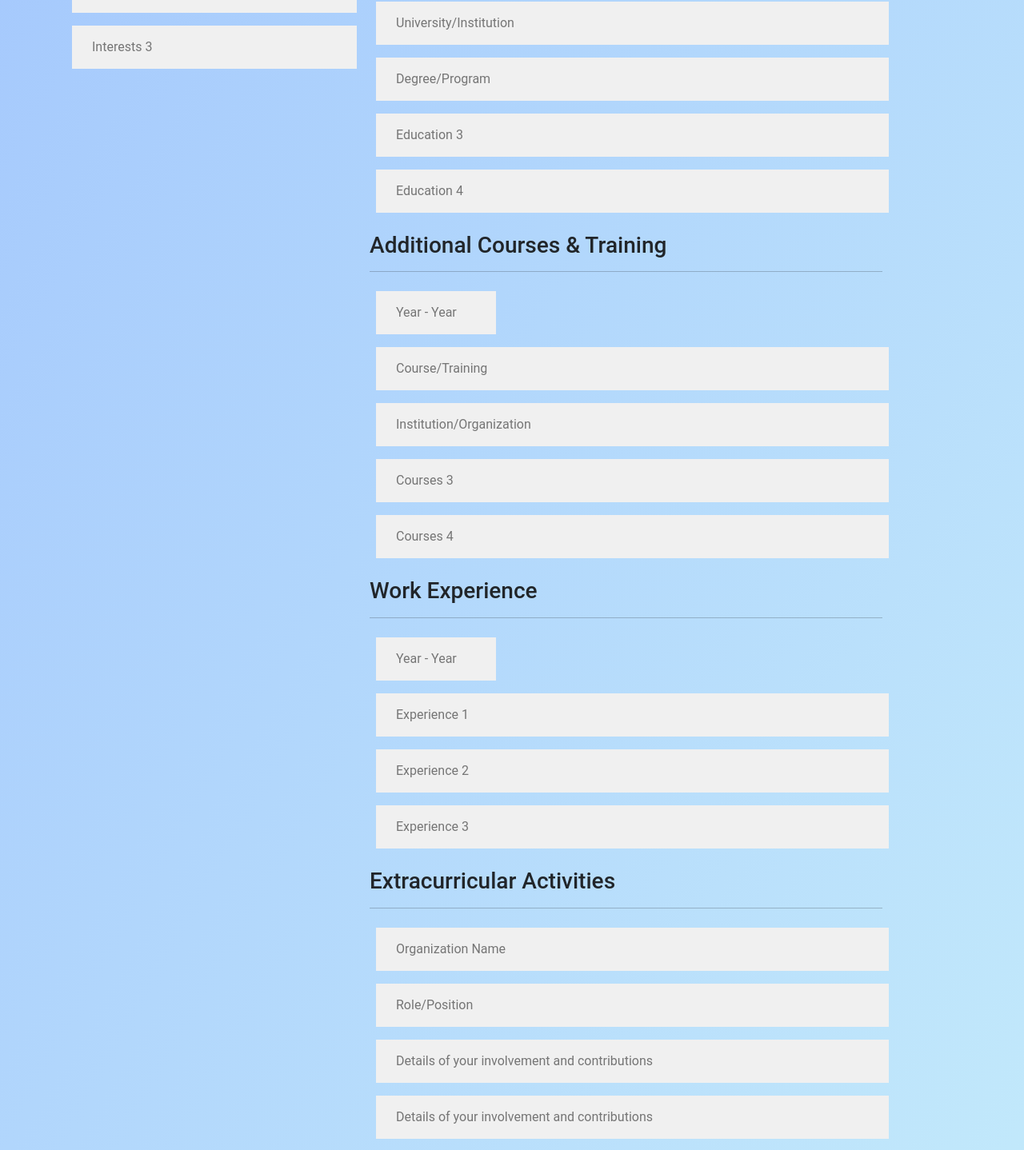
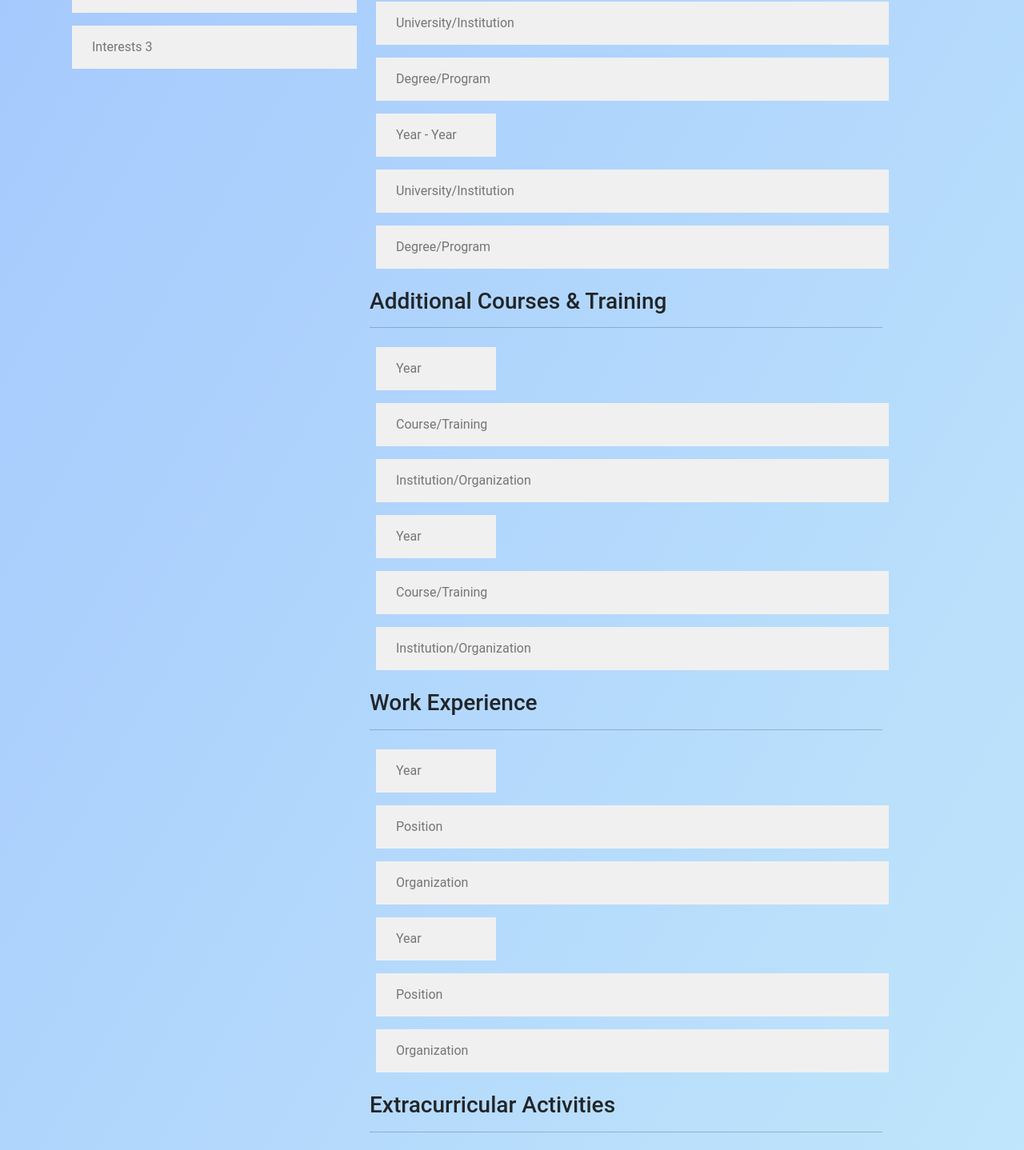
Before and after one commit to MalinduDelpitiya55/NalandaSkillHub, a React (Vite) app in the folder frontend/: page /Profileedit in a window 1280 px wide. Shown: the part 781-2219 px from the top of the page at 80% size. Built offline with nearby package versions, Linux system fonts and the light colour scheme.

Commit message:
CREATE AND UPDATE COMPLETE

```diff
--- a/frontend/package.json
+++ b/frontend/package.json
@@ -16,8 +16,8 @@
     "@fortawesome/fontawesome-svg-core": "^6.5.2",
     "@fortawesome/free-regular-svg-icons": "^6.5.2",
     "@fortawesome/free-solid-svg-icons": "^6.5.2",
+    "@fortawesome/react-fontawesome": "^0.2.1",
     "@headlessui/react": "^2.0.3",
-    "@fortawesome/react-fontawesome": "^0.2.1",
     "@mui/icons-material": "^5.15.17",
     "@mui/material": "^5.15.17",
     "@mui/styled-engine-sc": "^6.0.0-alpha.18",
@@ -40,7 +40,6 @@
     "react-bootstrap": "^2.10.2",
     "react-card-slider-component": "^1.0.9",
     "react-dom": "^18.3.1",
-
     "react-hook-form": "^7.51.5",
     "react-icons": "^5.2.1",
     "react-router-dom": "^6.23.0",
--- a/frontend/src/components/multiForm/MultiStepForm.jsx
+++ b/frontend/src/components/multiForm/MultiStepForm.jsx
@@ -20,13 +20,7 @@ const MultiStepForm = () => {
     imagePreview: null,
   };
 
-  const [formData, setFormData] = useState(() => {
-    const savedData = localStorage.getItem("formData");
-     console.log("SavedData : " , savedData);
-    return savedData ? JSON.parse(savedData) : initialFormData;
-
-  });
-
+  const [formData, setFormData] = useState(initialFormData);
   const [step, setStep] = useState(1);
 
   useEffect(() => {
@@ -38,76 +32,47 @@ const MultiStepForm = () => {
 
   const submitForm = async () => {
     try {
-      // Retrieve formData and skills from local storage
-      const formData = JSON.parse(localStorage.getItem("formData")); // formData is an object
-      const skills = JSON.parse(localStorage.getItem("skills")); // skills is an array
-      const combinedData = {
-        ...formData, // Spread operator to include all formData properties
-        skills: skills, // Add skills array
-      };
-      console.log("formDataCopy : ", combinedData);
-      if (combinedData.image) {
-        const imageFormData = new FormData();
-        imageFormData.append("file", combinedData.image);
-        imageFormData.append("upload_preset", "your_upload_preset"); // Replace with your Cloudinary upload preset
-        // Upload the image to Cloudinary
-        const imageResponse = await fetch(
-          "https://api.cloudinary.com/v1_1/dcvk2iamg/image/upload",
-          {
-            method: "POST",
-            body: imageFormData,
-          }
-        );
-        console.log("imageFormData", imageFormData);
-        const imageResult = await imageResponse.json();
-        combinedData.image = imageResult.url; // Adjust based on your backend response
+      const formDataToSend = new FormData();
+      for (const key in formData) {
+        if (Object.prototype.hasOwnProperty.call(formData, key)) {
+          formDataToSend.append(key, formData[key]);
+        }
       }
-      console.log("formDataCop : ", combinedData);
-      const response = await fetch(
-        "http://localhost:3306/register/seller",
-        {
-          method: "POST",
-          headers: {
-            "Content-Type": "application/json",
-          },
-          body: JSON.stringify(combinedData),
-        }
-      );
+      const response = await fetch("http://localhost:3306/register/seller", {
+        method: "POST",
+        body: formDataToSend,
+      });
       if (!response.ok) {
         throw new Error("Network response was not ok");
       }
       const data = await response.json();
       console.log("Form submitted successfully:", data);
-      // Clear form data from local storage after successful submission
       localStorage.removeItem("formData");
-      localStorage.clear();
-      setFormData(initialFormData); // Reset form data
+      localStorage.removeItem("skills");
     } catch (error) {
       console.error("Error submitting form:", error);
     }
   };
 
-  switch (step) {
-    case 1:
-      return (
+  return (
+    <>
+      {step === 1 && (
         <Step1
           formData={formData}
           setFormData={setFormData}
           nextStep={nextStep}
         />
-      );
-    case 2:
-      return (
+      )}
+      {step === 2 && (
         <Step2
           formData={formData}
           setFormData={setFormData}
           prevStep={prevStep}
           submitForm={submitForm}
         />
-      );
-    default:
-      return <div>Error: Invalid step</div>;
-  }
+      )}
+    </>
+  );
 };
 
 export default MultiStepForm;
--- a/frontend/src/components/multiForm/Step2.jsx
+++ b/frontend/src/components/multiForm/Step2.jsx
@@ -2,7 +2,23 @@ import PropTypes from "prop-types";
 import DefaultPP from "../../assets/images/profile-circle.svg";
 import Tagify from "../ragistration/skillsInputForRegister";
 const Step2 = ({formData, setFormData, submitForm, prevStep}) => {
+  // Function to handle input changes, including file inputs
   const handleChange = (e) => {
+    const {name, value, files} = e.target;
+    if (name === "image" && files[0]) {
+      const file = files[0]; // Get the first file from the input
+      setFormData((prevData) => ({...prevData, image: file})); // Update formData with the selected file
+
+      const reader = new FileReader(); // Create a new FileReader instance
+      reader.onload = () => {
+        setFormData((prevData) => ({...prevData, imagePreview: reader.result})); // Update formData with the image preview
+      };
+      reader.readAsDataURL(file); // Read the file as a data URL
+    } else {
+      setFormData((prevData) => ({...prevData, [name]: value})); // Update formData with the input value
+    }
+  };
+  const handleimage = (e) => {
     if (e.target.name === "image") {
       const file = e.target.files[0];
       setFormData({...formData, image: file});
@@ -62,7 +78,7 @@ const Step2 = ({formData, setFormData, submitForm, prevStep}) => {
                         className="custom-file-input form-control"
                         id="image"
                         name="image"
-                        onChange={handleChange}
+                        onChange={handleimage}
                         accept="image/*"
                       />
                     </div>
--- a/frontend/src/components/profile/profileedit.jsx
+++ b/frontend/src/components/profile/profileedit.jsx
@@ -1,49 +1,120 @@
-//import React from 'react';
 import "bootstrap/dist/css/bootstrap.min.css";
 import "@fortawesome/fontawesome-free/css/all.min.css";
 import Profilepic from "../../assets/images/profile/profile-img.jpg";
 import "./../css/profile.css";
 import Tagify from "../ragistration/skillsInputForRegister";
+import {useState, useEffect} from "react";
+import Axios from "axios";
 
 const CVSection = () => {
+  const [formData, setFormData] = useState({
+
+    name: "",
+    description: "",
+    interests: ["", "", ""],
+    qualifications: ["", "", ""],
+    education: [
+      {year: "", institution: "", degree: ""},
+      {year: "", institution: "", degree: ""},
+    ],
+    courses: [
+      {year: "", name: "", institution: ""},
+      {year: "", name: "", institution: ""},
+    ],
+    experiences: [
+      {year: "", position: "", organization: ""},
+      {year: "", position: "", organization: ""},
+    ],
+    extracurriculars: [
+      {organization: "", role: "", details: ""},
+      {organization: "", role: "", details: ""},
+    ],
+    skills: [],
+  });
+
+  useEffect(() => {
+    const storedSkills = localStorage.getItem("skills");
+    if (storedSkills) {
+      setFormData((prevFormData) => ({
+        ...prevFormData,
+        skills: JSON.parse(storedSkills),
+      }));
+    }
+    const userId = localStorage.getItem("id");
+    if (userId) {
+      setFormData((prevFormData) => ({
+        ...prevFormData,
+        id: userId,
+      }));
+    }
+  }, []);
+
+  const handleSubmit = async () => {
+    console.log(formData);
+    try {
+      // Get the JWT token from wherever it's stored in your frontend
+      const id = localStorage.getItem("userID");
+
+
+      const response = await Axios.post(
+        `http://localhost:3306/seller/update/${id}`,
+        formData
+      );
+      console.log(response.data);
+    } catch (error) {
+      console.error("Error:", error);
+    }
+  };
+
+  const handleChange = (e) => {
+    const {name, value} = e.target;
+    const [key, index, subkey] = name.split("-");
+
+    if (index !== undefined) {
+      setFormData((prevFormData) => ({
+        ...prevFormData,
+        [key]: prevFormData[key].map((item, i) =>
+          i === parseInt(index, 10)
+            ? subkey
+              ? {...item, [subkey]: value}
+              : value
+            : item
+        ),
+      }));
+    } else {
+      setFormData({
+        ...formData,
+        [name]: value,
+      });
+    }
+  };
+
   return (
     <>
       {/* CSS */}
       <style>
         {`
-
-        .editp{
+        .editp {
           background-image: linear-gradient(120deg, #a1c4fd 0%, #c2e9fb 100%);
         }
-
-        input {
+        input, textarea {
           border: none;
           outline: none;
           font-size: 16px;
-          background-color: #f0f0f0; /* Optional: Light grey background */
-          color: #333; /* Optional: Text color */
+          background-color: #f0f0f0;
+          color: #333;
           padding: 15px 25px;
           margin: 8px 8px;
         }
-
-      .descriptionp{
-          font-size: 16px;
-          background-color: #f0f0f0; /* Optional: Light grey background */
-          color: #333; /* Optional: Text color */
-          margin: 8px 8px;
-      }
-
-      .year{
+        .year {
           width: 150px;
         }
-
-
         `}
       </style>
 
       <div className="editp">
         <section className="container" id="cv">
-          <div className=" row">
+          <div className="row">
             <div className="col-lg-4 mt-5 order-lg-0 order-1 text-center">
               <img
                 className="img-fluid rounded-circle border border-5 border-dark-subtle"
@@ -54,12 +125,12 @@ const CVSection = () => {
                 Akash Hirumal
               </h2>
               <ul className="list-unstyled contact-info">
-                {/* <li id='role'>Logo Specialist and Graphic Designer</li> */}
                 <input
                   type="text"
                   id="name"
                   name="name"
                   className="col-12"
+                  onChange={handleChange}
                   placeholder="Logo Specialist and Graphic Designer"
                 />
               </ul>
@@ -67,266 +138,193 @@ const CVSection = () => {
               <h5>Technical Skills</h5>
               <ul className="list-unstyled">
                 <Tagify />
-                {/* <li>HTML</li>
-              <li>CSS</li>
-              <li>JavaScript</li> */}
-                {/* Add or remove skills as needed */}
               </ul>
               <h5>Personal Interests</h5>
               <ul className="list-unstyled">
+                {formData.interests.map((interest, index) => (
                   <input
+                    key={index}
                     type="text"
-                  id="interests1"
-                  name="interests1"
+                    id={`interests-${index}`}
+                    name={`interests-${index}`}
                     className="interests col-12"
-                  placeholder="Interests 1"
+                    placeholder={`Interests ${index + 1}`}
+                    onChange={handleChange}
                     required
                   />
-                <input
-                  type="text"
-                  id="interests2"
-                  name="interests2"
-                  className="interests col-12"
-                  placeholder="Interests 2"
-                  required
-                />
-                <input
-                  type="text"
-                  id="interests3"
-                  name="interests3"
-                  className="interests col-12"
-                  placeholder="Interests 3"
-                />
-                {/* <li>Interest 1</li>
-              <li>Interest 2</li>
-              <li>Interest 3</li> */}
-                {/* Add or remove interests as needed */}
+                ))}
               </ul>
             </div>
             <div className="col-lg-7 order-lg-1 order-0 mt-5 text-start">
               <h3>Profile</h3>
               <hr />
-              {/* <p>Write a brief description of yourself, your background, and your goals. Highlight your key strengths and experiences.</p> */}
               <textarea
                 className="descriptionp form-control"
                 id="description"
                 name="description"
                 rows="5"
+                onChange={handleChange}
                 placeholder="Write a brief description of yourself, your background, and your goals. Highlight your key strengths and experiences."
               />
               <br />
               <h3>Highlights of Qualifications</h3>
               <hr />
               <ul>
+                {formData.qualifications.map((qualification, index) => (
                   <input
+                    key={index}
                     type="text"
-                  id="qualification1"
-                  name="qualification1"
+                    id={`qualifications-${index}`}
+                    name={`qualifications-${index}`}
                     className="qualification col-12"
-                  placeholder="Qualification 1"
+                    onChange={handleChange}
+                    placeholder={`Qualification ${index + 1}`}
                     required
                   />
-                <input
-                  type="text"
-                  id="qualification2"
-                  name="qualification2"
-                  className="qualification col-12"
-                  placeholder="Qualification 2"
-                  required
-                />
-                <input
-                  type="text"
-                  id="qualification3"
-                  name="qualification3"
-                  className="qualification col-12"
-                  placeholder="Qualification 3"
-                />
-
-                {/* <li>Qualification 1</li>
-              <li>Qualification 2</li>
-              <li>Qualification 3</li> */}
-                {/* Add or remove qualifications as needed */}
+                ))}
               </ul>
               <h3>Education</h3>
               <hr />
               <dl>
+                {formData.education.map((edu, index) => (
+                  <div key={index}>
                     <input
                       type="text"
-                  id="year1"
-                  name="year1"
+                      id={`education-${index}-year`}
+                      name={`education-${index}-year`}
                       className="year col-12"
+                      onChange={handleChange}
                       placeholder="Year - Year"
                       required
                     />
                     <input
                       type="text"
-                  id="education1"
-                  name="education1"
+                      id={`education-${index}-institution`}
+                      name={`education-${index}-institution`}
                       className="education col-12"
+                      onChange={handleChange}
                       placeholder="University/Institution"
                       required
                     />
                     <input
                       type="text"
-                  id="education2"
-                  name="education2"
+                      id={`education-${index}-degree`}
+                      name={`education-${index}-degree`}
                       className="education col-12"
+                      onChange={handleChange}
                       placeholder="Degree/Program"
                     />
-                <input
-                  type="text"
-                  id="education3"
-                  name="education3"
-                  className="education col-12"
-                  placeholder="Education 3"
-                />
-                <input
-                  type="text"
-                  id="education4"
-                  name="education4"
-                  className="education col-12"
-                  placeholder="Education 4"
-                />
-
-                {/* <dt>Year - Year</dt>
-              <dd>University/Institution</dd>
-              <dd>Degree/Program</dd> */}
+                  </div>
+                ))}
               </dl>
               <h3>Additional Courses & Training</h3>
               <hr />
               <dl>
+                {formData.courses.map((course, index) => (
+                  <div key={index}>
                     <input
                       type="text"
-                  id="year2"
-                  name="year2"
+                      id={`courses-${index}-year`}
+                      name={`courses-${index}-year`}
                       className="year col-12"
-                  placeholder="Year - Year"
+                      onChange={handleChange}
+                      placeholder="Year"
                       required
                     />
                     <input
                       type="text"
-                  id="courses1"
-                  name="courses1"
+                      id={`courses-${index}-name`}
+                      name={`courses-${index}-name`}
                       className="courses col-12"
                       placeholder="Course/Training"
+                      onChange={handleChange}
                       required
                     />
                     <input
                       type="text"
-                  id="courses2"
-                  name="courses2"
+                      id={`courses-${index}-institution`}
+                      name={`courses-${index}-institution`}
                       className="courses col-12"
+                      onChange={handleChange}
                       placeholder="Institution/Organization"
                     />
-                <input
-                  type="text"
-                  id="courses3"
-                  name="courses3"
-                  className="courses col-12"
-                  placeholder="Courses 3"
-                />
-                <input
-                  type="text"
-                  id="courses4"
-                  name="courses4"
-                  className="courses col-12"
-                  placeholder="Courses 4"
-                />
-                {/* <dt>Year</dt>
-              <dd>Course/Training</dd>
-              <dd>Institution/Organization</dd> */}
+                  </div>
+                ))}
               </dl>
               <h3>Work Experience</h3>
               <hr />
               <dl>
+                {formData.experiences.map((experience, index) => (
+                  <div key={index}>
                     <input
                       type="text"
-                  id="year3"
-                  name="year3"
+                      id={`experiences-${index}-year`}
+                      name={`experiences-${index}-year`}
                       className="year col-12"
-                  placeholder="Year - Year"
+                      onChange={handleChange}
+                      placeholder="Year"
                     />
                     <input
                       type="text"
-                  id="experience1"
-                  name="experience1"
+                      id={`experiences-${index}-position`}
+                      name={`experiences-${index}-position`}
                       className="experience col-12"
-                  placeholder="Experience 1"
+                      onChange={handleChange}
+                      placeholder="Position"
                     />
                     <input
                       type="text"
-                  id="experience2"
-                  name="experience2"
+                      id={`experiences-${index}-organization`}
+                      name={`experiences-${index}-organization`}
                       className="experience col-12"
-                  placeholder="Experience 2"
+                      onChange={handleChange}
+                      placeholder="Organization"
                     />
-                <input
-                  type="text"
-                  id="experience3"
-                  name="experience3"
-                  className="experience col-12"
-                  placeholder="Experience 3"
-                />
-                {/* <dt>Year - Year</dt>
-              <dd>Job Position</dd>
-              <dd>Company/Organization</dd> */}
-                {/* Add or remove work experience entries as needed */}
+                  </div>
+                ))}
               </dl>
               <h3>Extracurricular Activities</h3>
               <hr />
               <dl>
+                {formData.extracurriculars.map((activity, index) => (
+                  <div key={index}>
                     <input
                       type="text"
-                  id="organization"
-                  name="organization"
+                      id={`extracurriculars-${index}-organization`}
+                      name={`extracurriculars-${index}-organization`}
                       className="organization col-12"
+                      onChange={handleChange}
                       placeholder="Organization Name"
                     />
                     <input
                       type="text"
-                  id="organization1"
-                  name="organization1"
-                  className="organization col-12"
+                      id={`extracurriculars-${index}-role`}
+                      name={`extracurriculars-${index}-role`}
+                      className="extracurricular col-12"
+                      onChange={handleChange}
                       placeholder="Role/Position"
                     />
                     <input
                       type="text"
-                  id="organization2"
-                  name="organization2"
-                  className="organization col-12"
-                  placeholder="Details of your involvement and contributions"
+                      id={`extracurriculars-${index}-details`}
+                      name={`extracurriculars-${index}-details`}
+                      className="extracurricular col-12"
+                      onChange={handleChange}
+                      placeholder="Details"
                     />
-                <input
-                  type="text"
-                  id="organization3"
-                  name="organization3"
-                  className="organization col-12"
-                  placeholder="Details of your involvement and contributions"
-                />
-                {/* <dt>Organization Name</dt>
-            <dd>Role/Position</dd>
-            <dd>Details of your involvement and contributions</dd> */}
+                  </div>
+                ))}
               </dl>
-              <div className="text-end">
+            </div>
+          </div>
+          <div className="text-center">
             <button
-                  type="button"
-                  className="btn btn-secondary  w-25 mx-2"
-                  data-mdb-ripple-init
-                  data-mdb-ripple-color="dark"
+              className="btn btn-primary"
+              id="formsubmit"
+              onClick={handleSubmit}
             >
-                  Back
+              Save Changes
             </button>
-                <button
-                  type="button"
-                  className="btn btn-success btn-rounded w-25 "
-                  data-mdb-ripple-init
-                >
-                  Save
-                </button>
-              </div>
-              <br />
-              <br />
-            </div>
           </div>
         </section>
       </div>
```
Also changed, not shown: frontend/src/components/login/login.jsx (+7 -0 lines). Lines whose indentation alone changed are shown as unchanged.
